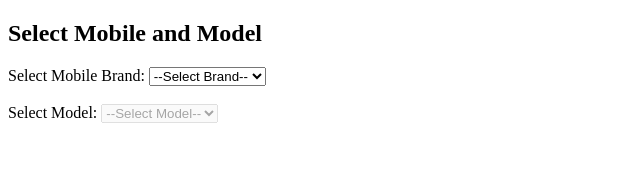
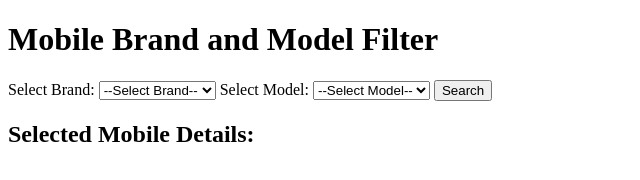
Before and after one commit to ejazkhan22/Mobile-Brand-fillter-app, a plain HTML site: page index.html in a window 1280 px wide. Shown: the whole page, without its empty margins (0-640 px from the left). Drawn offline with Linux system fonts and the light colour scheme.

Commit message:
Add files via upload

```diff
--- a/index.html
+++ b/index.html
@@ -3,34 +3,30 @@
 <head>
   <meta charset="UTF-8">
   <meta name="viewport" content="width=device-width, initial-scale=1.0">
-  <title>Mobile Selection</title>
+  <title>Mobile Brand and Model Filter</title>
 </head>
 <body>
+  <h1>Mobile Brand and Model Filter</h1>
 
-  <h2>Select Mobile and Model</h2>
-
-  <!-- First drop-down for Mobile Phone Names -->
-  <label for="mobileName">Select Mobile Brand:</label>
-  <select id="mobileName">
+  <!-- Brand Dropdown -->
+  <label for="brand">Select Brand:</label>
+  <select id="brand" onchange="updateModels()">
     <option value="">--Select Brand--</option>
   </select>
 
-  <br><br>
-
-  <!-- Second drop-down for Mobile Models -->
-  <label for="mobileModel">Select Model:</label>
-  <select id="mobileModel" disabled>
+  <!-- Model Dropdown -->
+  <label for="model">Select Model:</label>
+  <select id="model">
     <option value="">--Select Model--</option>
   </select>
 
-  <br><br>
+  <!-- Search Button -->
+  <button onclick="showDetails()">Search</button>
 
-  <!-- Show Mobile Specification -->
-  <div id="specification" style="display:none;">
-    <h3>Specifications</h3>
-    <p id="specDetails"></p>
-  </div>
+  <!-- Output Section -->
+  <h2>Selected Mobile Details:</h2>
+  <div id="output"></div>
 
-  <script src="app.js"></script>
+ <script src="app.js"></script>
 </body>
 </html>
```
